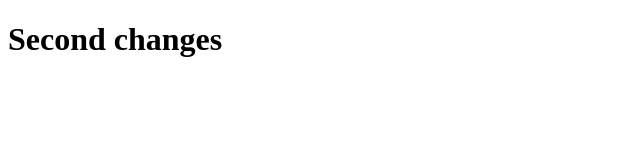
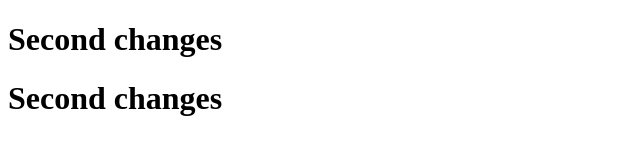
Before and after one commit to Beginner777-cpp/myWork, a plain HTML site: page index.html in a window 1280 px wide. Shown: the whole page, without its empty margins (0-640 px from the left). Drawn offline with Linux system fonts and the light colour scheme.

Commit message:
devFirst

```diff
--- a/index.html
+++ b/index.html
@@ -7,5 +7,6 @@
 </head>
 <body>
     <h1>Second changes</h1>
+    <h1>Second changes</h1>
 </body>
 </html>
```
